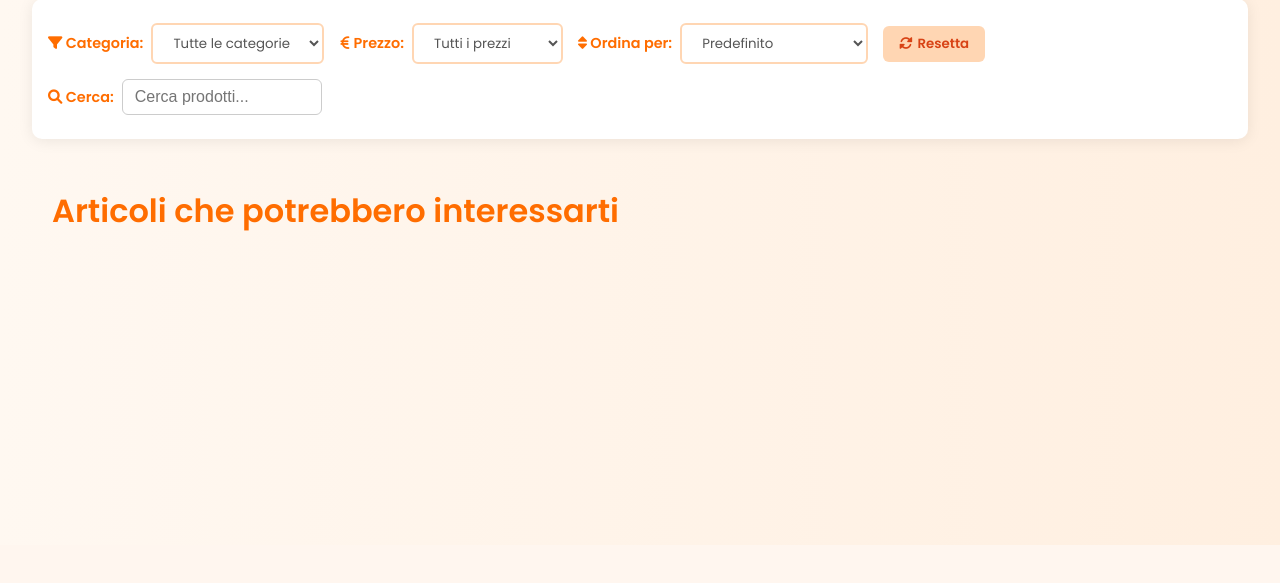
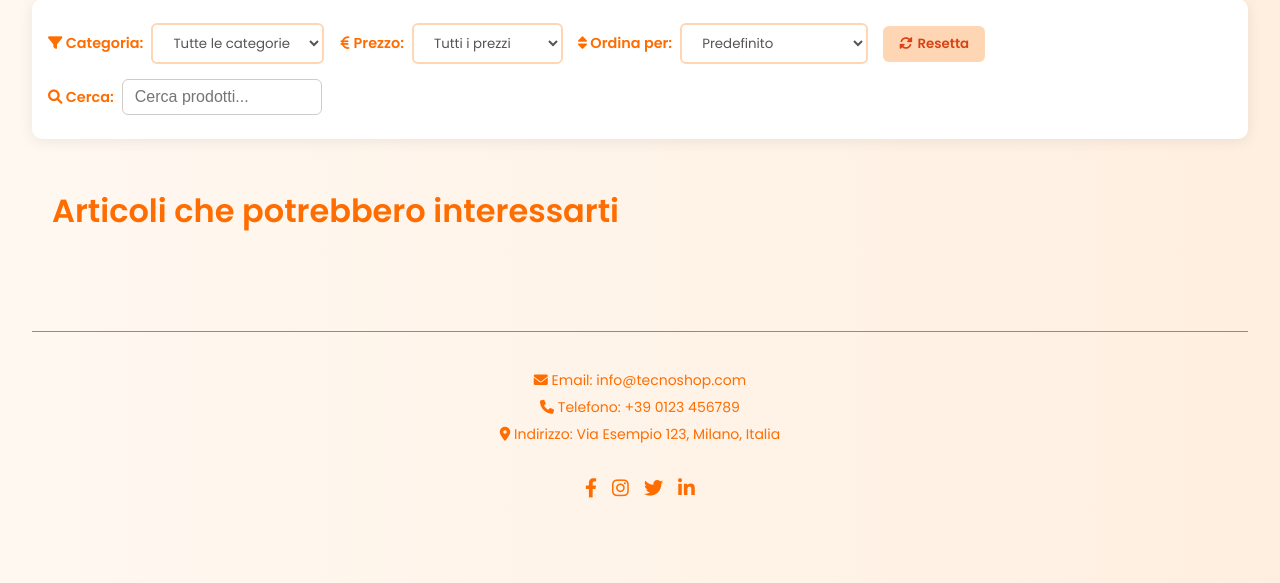
Before and after one commit to FERRO-FK/Sito-computer, a PHP site: page /prodotti.php in a window 1280 px wide. Shown: the part 255-838 px from the top of the page. Before the commit the page ends 800 px from the top, so only its background shows below. Run offline with PHP 8.4, Linux system fonts and the light colour scheme; data that the repository does not hold is empty.

Commit message:
footer riaggiunto sulla pagina prodotti + aggiunto commento su index.html aggiornato dato nel dump dati sito

```diff
--- a/dati_sito.sql
+++ b/dati_sito.sql
@@ -62,8 +62,8 @@ INSERT INTO `tagcomputer` (`IDProdotto`, `IdTag`) VALUES
 	(1, 4);
 
 -- Dump dei dati della tabella sito.utente: ~1 rows (circa)
-INSERT INTO `utente` (`ID`, `Nome`, `Cognome`, `mail`, `IDIndirizzo`, `pass`, `banned`) VALUES
-	(1, 'Mario', 'Rossi', 'mario.rossi@gmail.com', 1, NULL, 0);
+INSERT INTO `utente` (`ID`, `Nome`, `mail`, `IDIndirizzo`, `pass`, `banned`) VALUES
+	(1, 'Mario', 'mario.rossi@gmail.com', 1, $12$yGAx.zenZOerT8By5GH.R.Pwy8zh8Li8TAJln3pe31h8VBnQ3V.4y, 0); --campo password="ciao"
 
 /*!40103 SET TIME_ZONE=IFNULL(@OLD_TIME_ZONE, 'system') */;
 /*!40101 SET SQL_MODE=IFNULL(@OLD_SQL_MODE, '') */;
--- a/html/index.php
+++ b/html/index.php
@@ -183,6 +183,7 @@ $username = $user['nome'];
     </section>
   </div>
 
+  <!--FOOTER-->
   <div class="footer-divider"></div>
   <footer class="footer">
     <div class="footer-content">
--- a/php/prodotti.php
+++ b/php/prodotti.php
@@ -372,5 +372,24 @@
     // Inizializza il contatore del carrello al caricamento
     document.addEventListener('DOMContentLoaded', updateCartCounter);
   </script>
+
+      <!--FOOTER-->
+      <div class="footer-divider"></div>
+    <footer class="footer">
+      <div class="footer-content">
+        <div class="contact-info">
+          <p><i class="fas fa-envelope"></i> Email: info@tecnoshop.com</p>
+          <p><i class="fas fa-phone"></i> Telefono: +39 0123 456789</p>
+          <p><i class="fas fa-map-marker-alt"></i> Indirizzo: Via Esempio 123, Milano, Italia</p>
+        </div>
+        <div class="social-icons">
+          <a href="" target="_blank" aria-label="Facebook"><i class="fab fa-facebook-f"></i></a>
+          <a href="" target="_blank" aria-label="Instagram"><i class="fab fa-instagram"></i></a>
+          <a href="" target="_blank" aria-label="Twitter"><i class="fab fa-twitter"></i></a>
+          <a href="" target="_blank" aria-label="LinkedIn"><i class="fab fa-linkedin-in"></i></a>
+        </div>
+      </div>
+    </footer>
+
 </body>
 </html>
```
